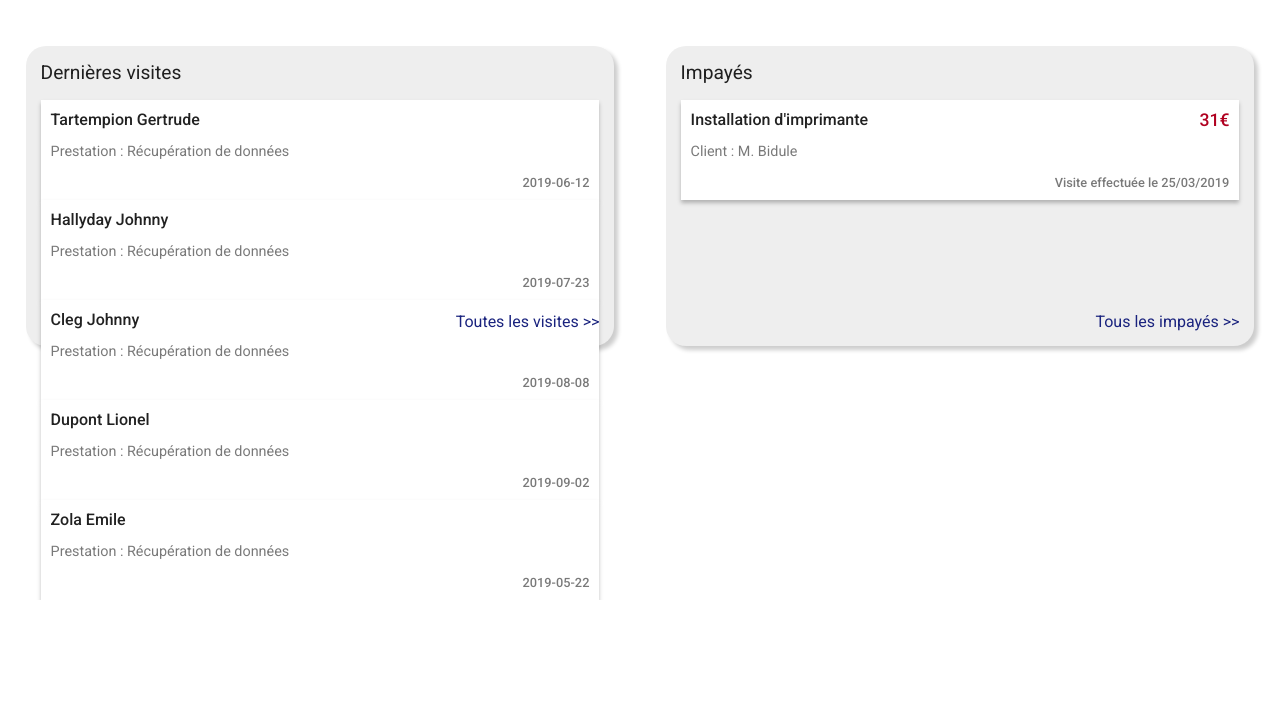
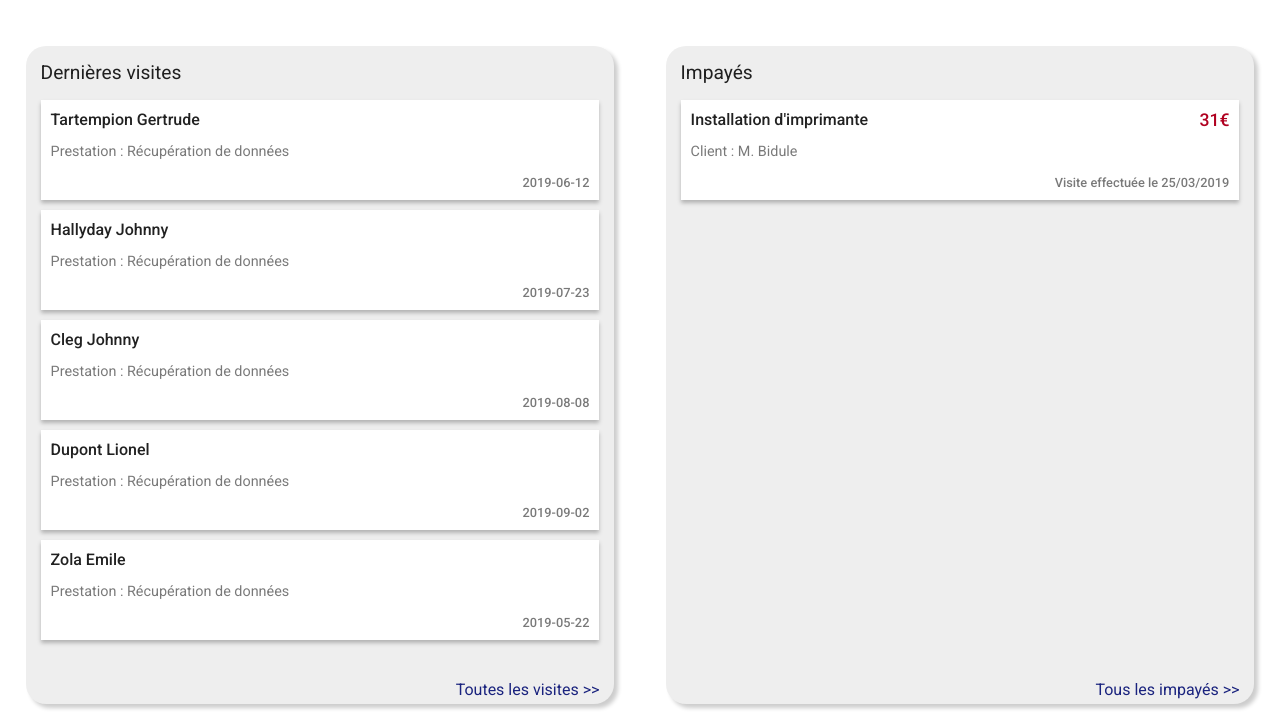
Before and after one commit to Serrazelgobaa/stage-app, a PHP site: page / in a window 1280 px wide. Shown: the part 434-1158 px from the top of the page. Before the commit the page ends 1034 px from the top, so only its background shows below. Run offline with PHP 8.4, Linux system fonts and the light colour scheme; data comes from the database, SQL or seed files in the repository.

Commit message:
css cartes accueil

```diff
--- a/style.css
+++ b/style.css
@@ -222,7 +222,6 @@ main.marge-top {
 
 section {
 	width: 96%;
-	height: 300px;
 	margin-left: 2%;
 	margin-right: 2%;
 	background-color: #EEEEEE;
@@ -253,6 +252,8 @@ hr {
 	display: flex;
 	justify-content: flex-end;
 	align-items: flex-end;
+	box-sizing: border-box;
+	padding-top: 20px;
 }
 
 .section_footer a {
@@ -277,6 +278,8 @@ h2 {
 	box-shadow: 0px 3px 4px rgba(0,0,0,0.25);
 	padding: 10px;
 	box-sizing: border-box;
+	margin-top: 10px;
+	margin-bottom: 10px;
 }
 
 h3 {
```
